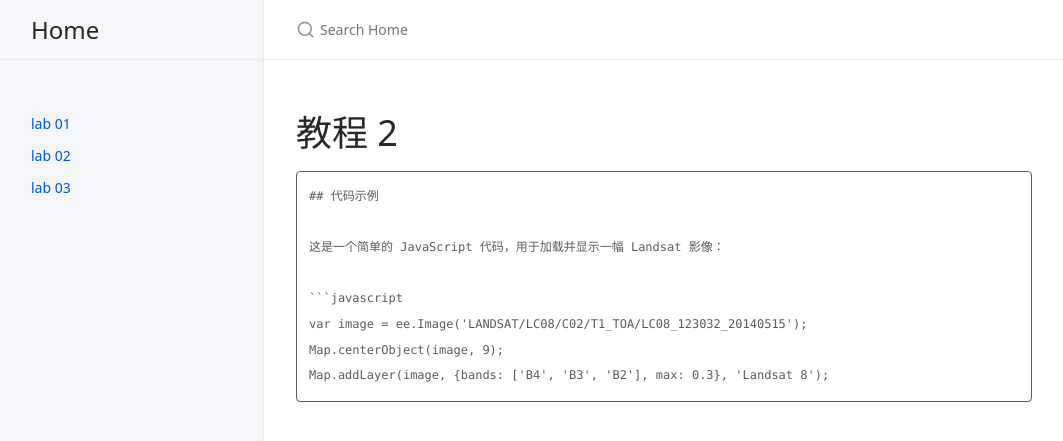
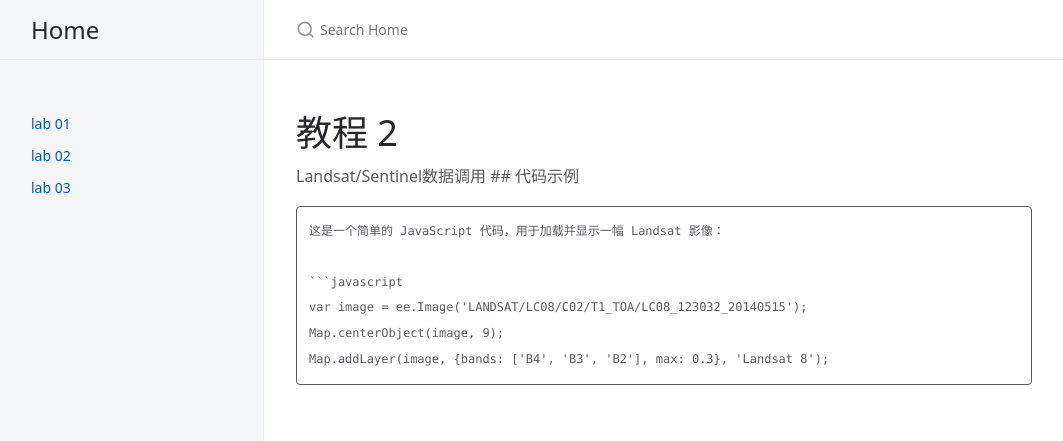
Before and after one commit to ptsch1979/gee, a Jekyll site: the page built from lab02.md, in a window 1280 px wide. Shown: the top 441 px of the page, without its empty margins (108-1171 px from the left). Built offline with Jekyll 4.4.1, drawn with Linux system fonts in a browser that asks for light colours; cached includes are drawn as plain includes.

Commit message:
Update lab02.md

```diff
--- a/lab02.md
+++ b/lab02.md
@@ -5,6 +5,7 @@ nav_order: 2
 ---
 
 # 教程 2
+Landsat/Sentinel数据调用
     ## 代码示例
 
     这是一个简单的 JavaScript 代码，用于加载并显示一幅 Landsat 影像：
```
